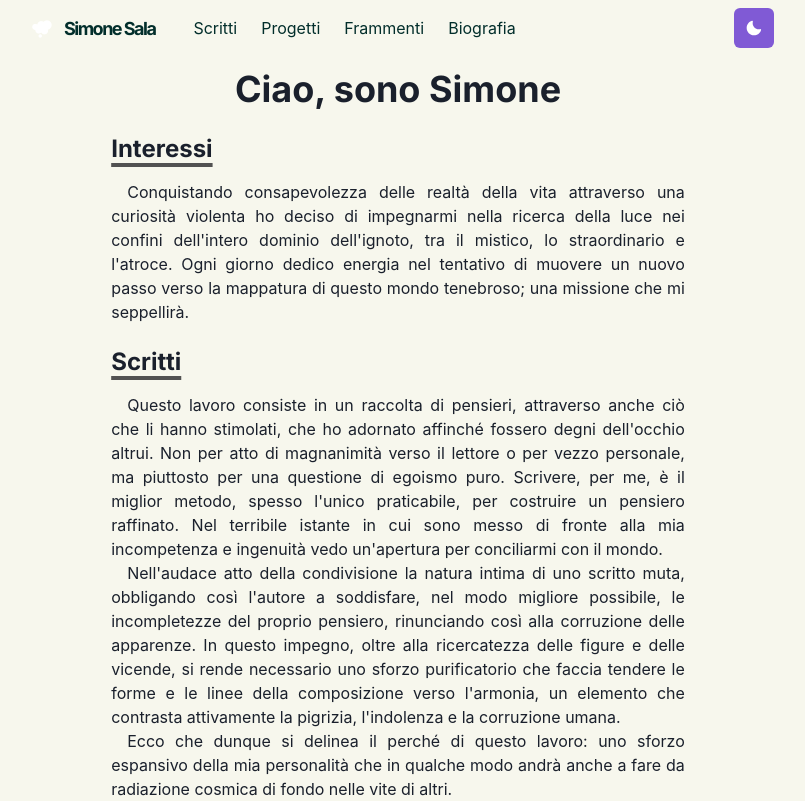
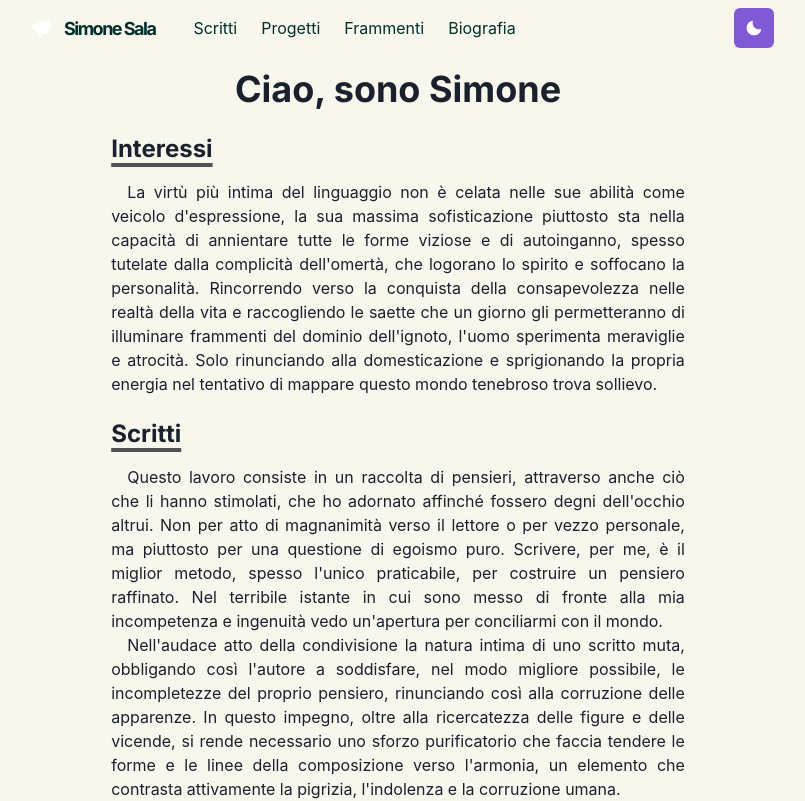
Before and after one commit to simonexsala/homepage, a Next.js app: page / in a window 1280 px wide. Shown: the top 801 px of the page, without its empty margins (242-1047 px from the left). Built offline with nearby package versions, Linux system fonts and the light colour scheme.

Commit message:
Update index.js
changed text

```diff
--- a/pages/index.js
+++ b/pages/index.js
@@ -60,7 +60,7 @@ const Home = () => {
             Interessi
           </Heading>
           <Paragraph>
-            Conquistando consapevolezza delle realtà della vita attraverso una curiosità violenta ho deciso di impegnarmi nella ricerca della luce nei confini dell'intero dominio dell'ignoto, tra il mistico, lo straordinario e l'atroce. Ogni giorno dedico energia nel tentativo di muovere un nuovo passo verso la mappatura di questo mondo tenebroso; una missione che mi seppellirà.
+            La virtù più intima del linguaggio non è celata nelle sue abilità come veicolo d'espressione, la sua massima sofisticazione piuttosto sta nella capacità di annientare tutte le forme viziose e di autoinganno, spesso tutelate dalla complicità dell'omertà, che logorano lo spirito e soffocano la personalità. Rincorrendo verso la conquista della consapevolezza nelle realtà della vita e raccogliendo le saette che un giorno gli permetteranno di illuminare frammenti del dominio dell'ignoto, l'uomo sperimenta meraviglie e atrocità. Solo rinunciando alla domesticazione e sprigionando la propria energia nel tentativo di mappare questo mondo tenebroso trova sollievo.
           </Paragraph>
         </Section>
 
```
